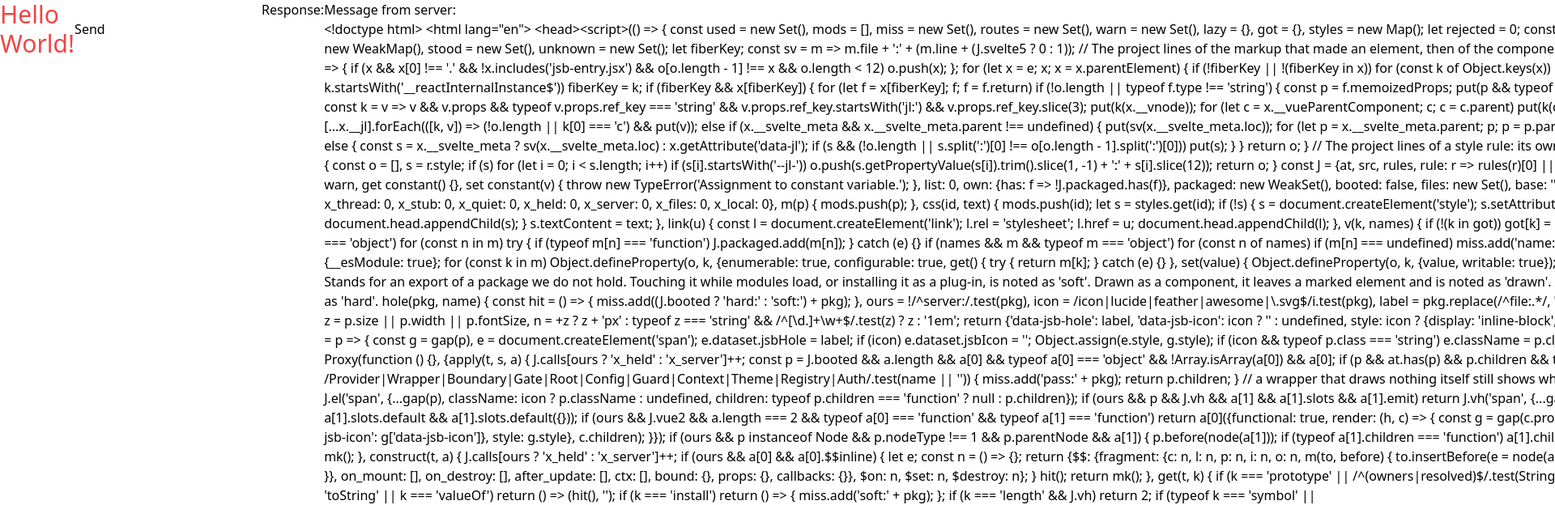
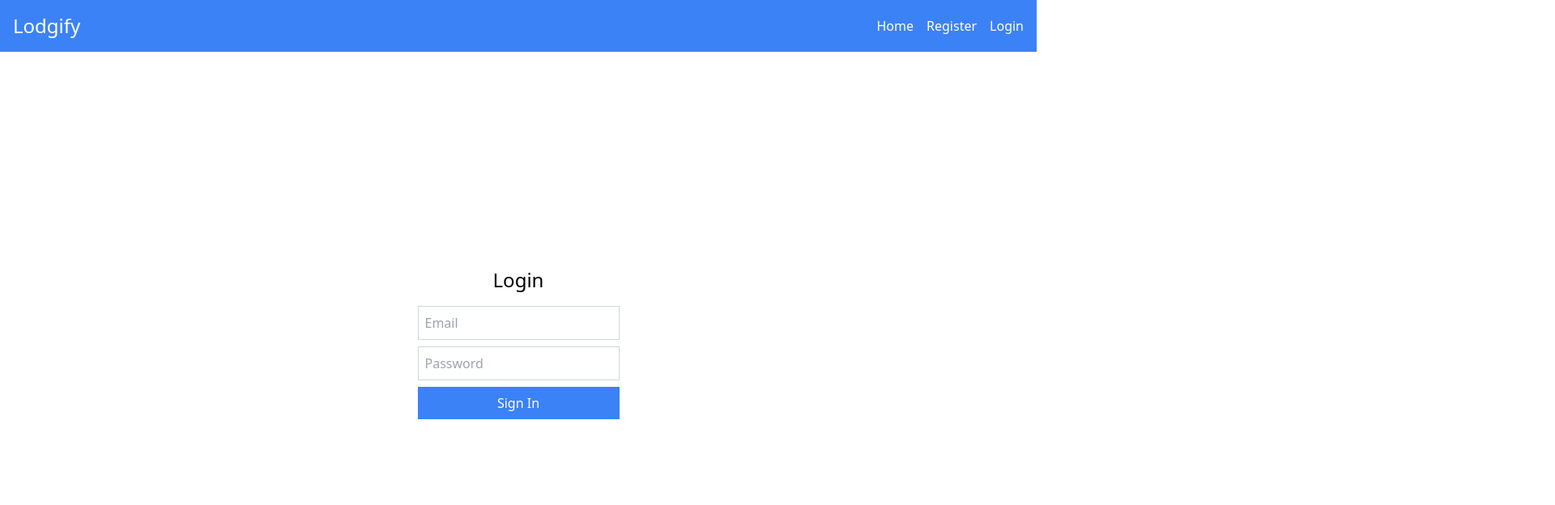
Before and after one commit to Alyra07/CCL2-website, a React (Vite) app in the folder frontend/: page /login in a window 1280 px wide. Shown: the top 624 px of the page at 81% size, 1920 px wide, since content can reach past the window. Built offline with nearby package versions, Linux system fonts and the light colour scheme.

Commit message:
Login works supabase auth

```diff
--- a/frontend/package.json
+++ b/frontend/package.json
@@ -13,7 +13,8 @@
     "@supabase/supabase-js": "^2.43.4",
     "axios": "^1.7.2",
     "react": "^18.2.0",
-    "react-dom": "^18.2.0"
+    "react-dom": "^18.2.0",
+    "react-router-dom": "^6.23.1"
   },
   "devDependencies": {
     "@types/react": "^18.2.66",
--- a/frontend/src/App.jsx
+++ b/frontend/src/App.jsx
@@ -1,40 +1,32 @@
-import React, { useState } from 'react';
-import axios from 'axios';
+import React from 'react';
+import { BrowserRouter as Router, Route, Routes } from 'react-router-dom';
 import './index.css';
 
 // components
 import MyComponent from './components/MyComponent';
+import NavBar from './components/NavBar';
 import Register from './pages/Register';
+import Login from './pages/Login';
 
 const App = () => {
-  const [data, setData] = useState('');
-  const [response, setResponse] = useState('');
-
-  const handleChange = (e) => {
-    setData(e.target.value);
-  };
-
-  const handleSubmit = async (e) => {
-    e.preventDefault();
-    try {
-      const res = await axios.post('http://localhost:3000/', { data });
-      setResponse(res.data);
-    } catch (error) {
-      console.error('Error sending data', error);
-    }
-  };
-
   return (
-    <div className="flex">
-      <h1 className="text-3xl text-red-500">Hello World!</h1>
-      <form onSubmit={handleSubmit}>
-        <input type="text" value={data} onChange={handleChange} />
-        <button type="submit">Send</button>
-      </form>
-      <p>Response: {response}</p>
-      <MyComponent />
-      <Register />
-    </div>
+    <Router>
+      <div className="flex flex-col h-screen">
+        <NavBar />
+        <div className="flex-grow">
+          <Routes>
+            <Route exact path="/" element={
+              <div className="flex flex-col items-center">
+                <h1 className="text-3xl text-red-500">Hello World!</h1>
+                <MyComponent />
+              </div>
+            } />
+            <Route path="/register" element={<Register />} />
+            <Route path="/login" element={<Login />} />
+          </Routes>
+        </div>
+      </div>
+    </Router>
   );
 };
 
--- a/frontend/src/auth.js
+++ b/frontend/src/auth.js
@@ -3,25 +3,12 @@ import { createClient } from '@supabase/supabase-js';
 const supabaseUrl = 'https://asfguipgiafjfgqzzoky.supabase.co';
 const supabaseKey = 'eyJhbGciOiJIUzI1NiIsInR5cCI6IkpXVCJ9.eyJpc3MiOiJzdXBhYmFzZSIsInJlZiI6ImFzZmd1aXBnaWFmamZncXp6b2t5Iiwicm9sZSI6ImFub24iLCJpYXQiOjE3MTgwMzU0MDYsImV4cCI6MjAzMzYxMTQwNn0.Q9U0z8vo4BRNII-ufAWi6fjNdrR88aukpB6FD6gx_AY';
 
-export const supabase = createClient(supabaseUrl, supabaseKey);
+const supabase = createClient(supabaseUrl, supabaseKey);
 
 export const signUp = async (email, password) => {
-  const { user, error } = await supabase.auth.signUp({
-    email,
-    password,
-  });
-  return { user, error };
+  return supabase.auth.signUp({ email, password });
 };
 
 export const signIn = async (email, password) => {
-  const { user, error } = await supabase.auth.signIn({
-    email,
-    password,
-  });
-  return { user, error };
+  return supabase.auth.signInWithPassword({ email, password });
 };
-
-export const signOut = async () => {
-  const { error } = await supabase.auth.signOut();
-  return { error };
-};
--- /dev/null
+++ b/frontend/src/components/NavBar.jsx
@@ -0,0 +1,17 @@
+import React from 'react';
+import { Link } from 'react-router-dom';
+
+const NavBar = () => {
+  return (
+    <nav className="flex justify-between items-center p-4 bg-blue-500 text-white">
+      <h1 className="text-2xl">Lodgify</h1>
+      <div>
+        <Link className="mr-4" to="/">Home</Link>
+        <Link className="mr-4" to="/register">Register</Link>
+        <Link to="/login">Login</Link>
+      </div>
+    </nav>
+  );
+};
+
+export default NavBar;
--- /dev/null
+++ b/frontend/src/pages/Login.jsx
@@ -0,0 +1,44 @@
+import React, { useState } from 'react';
+import { signIn } from '../auth';
+
+const Login = () => {
+  const [email, setEmail] = useState('');
+  const [password, setPassword] = useState('');
+  const [message, setMessage] = useState('');
+
+  const handleSignIn = async (e) => {
+    e.preventDefault();
+    const { data, error } = await signIn(email, password);
+    if (error) {
+      setMessage(`Sign in failed: ${error.message}`);
+    } else {
+      setMessage(`Sign in successful: ${data.user.email}`);
+    }
+  };
+
+  return (
+    <div className="flex flex-col items-center justify-center h-full">
+      <h2 className="text-2xl mb-4">Login</h2>
+      <form onSubmit={handleSignIn} className="flex flex-col">
+        <input
+          type="email"
+          placeholder="Email"
+          value={email}
+          onChange={(e) => setEmail(e.target.value)}
+          className="mb-2 p-2 border border-gray-300"
+        />
+        <input
+          type="password"
+          placeholder="Password"
+          value={password}
+          onChange={(e) => setPassword(e.target.value)}
+          className="mb-2 p-2 border border-gray-300"
+        />
+        <button type="submit" className="p-2 bg-blue-500 text-white">Sign In</button>
+      </form>
+      <p className="mt-4">{message}</p>
+    </div>
+  );
+};
+
+export default Login;
```
Also changed, not shown: 1 other file (tests, documents, lock files or other folders).
